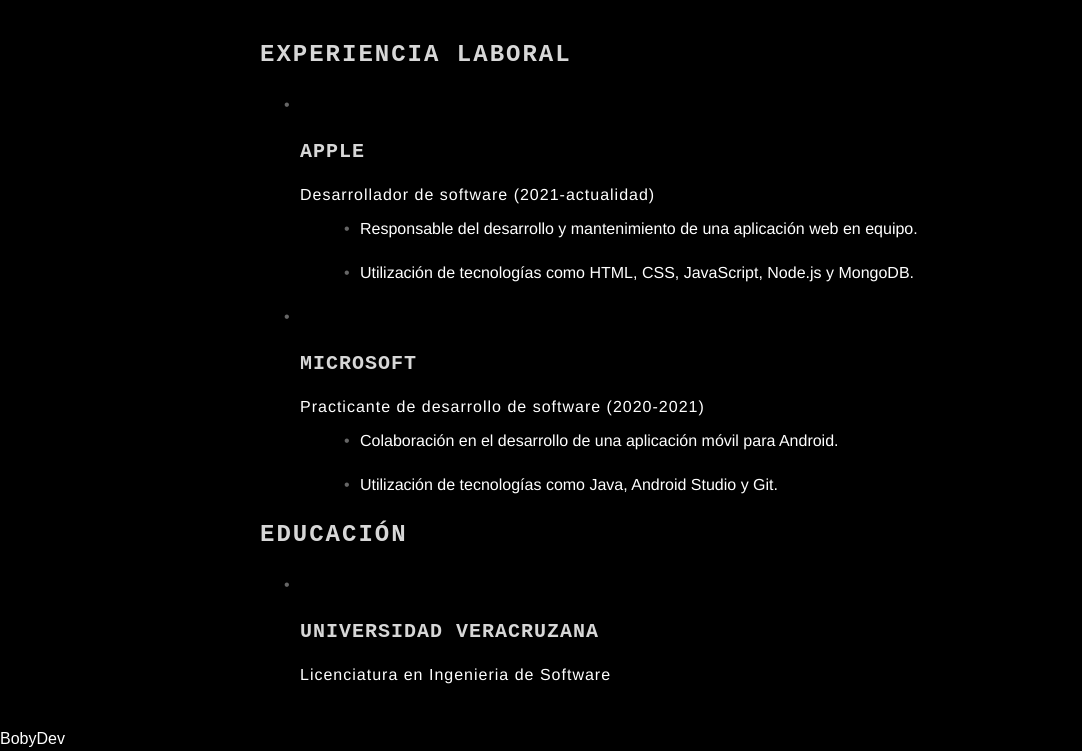
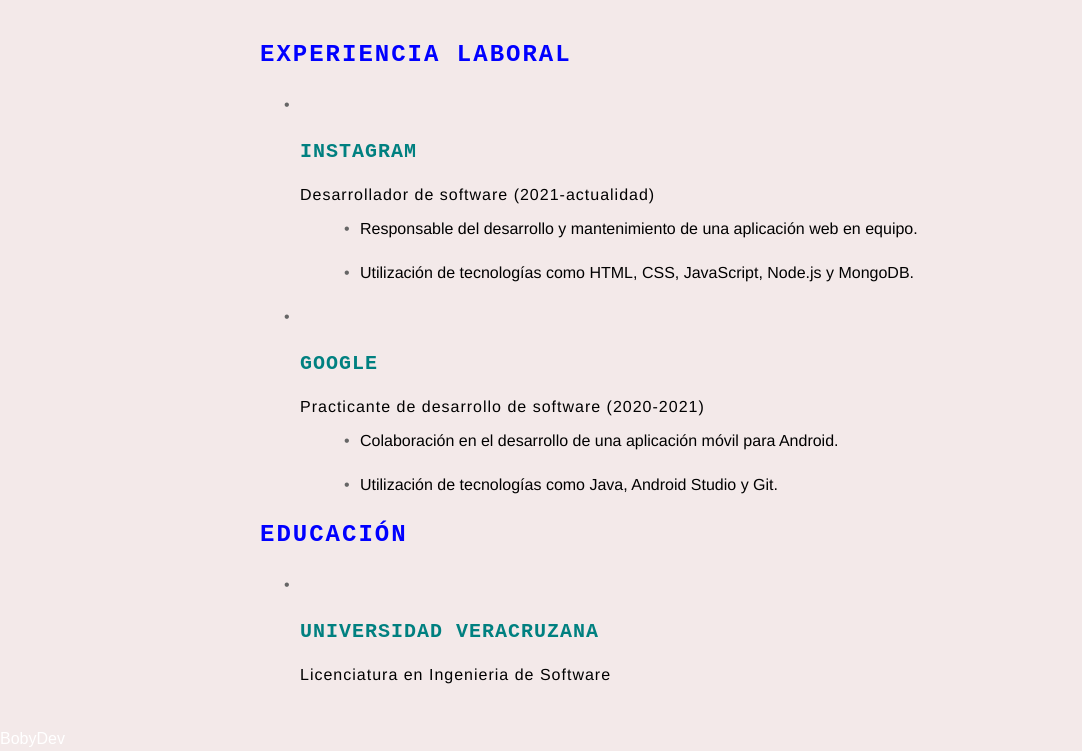
Before and after one commit to bobyDeveloper/bobyDeveloper.github.io, a plain HTML site: page PaginaCV/index.html in a window 1280 px wide. Shown: the part 138-889 px from the top of the page, without its empty margins (0-1082 px from the left). Drawn offline with Linux system fonts and the light colour scheme.

Commit message:
correccion

```diff
--- a/PaginaCV/Style.css
+++ b/PaginaCV/Style.css
@@ -27,7 +27,7 @@
   body {
     margin: 0;
     font-family: Arial, sans-serif;
-    background-color: #000000;
+    background-color: #F3E9E9;
     padding: 0;
     color: #ffffff;
     font-size: 16px;
@@ -50,6 +50,7 @@
   h1 {
     font-size: 2em;
     margin: 0.67em 0;
+    background-color: #E6B8B8;
   }
 
   /* Grouping content
@@ -85,6 +86,7 @@
 
   a {
     background-color: transparent;
+    color: #F6C5C5;
   }
 
   /**
@@ -339,7 +341,7 @@
     display: list-item;
   }
 
-  /* Misc
+  /* MiscMiguel Rivera
      ========================================================================== */
 
   /**
@@ -399,10 +401,11 @@
     font-weight: bold;
     text-transform: uppercase;
     letter-spacing: 2px;
-    color: #d7d7d7;
+    color: blue;
   }
 
   .main li {
+    color: black;
     margin-bottom: 20px;
     font-family: 'Helvetica Neue', sans-serif;
     font-weight: lighter;
@@ -416,7 +419,7 @@
     font-weight: bold;
     text-transform: uppercase;
     letter-spacing: 1px;
-    color: #d7d7d7;
+    color: teal;
   }
 
   .main p {
--- a/PaginaCV/index.html
+++ b/PaginaCV/index.html
@@ -17,7 +17,7 @@
 			<h2>Experiencia laboral</h2>
 			<ul>
 				<li>
-					<h3>Apple</h3>
+					<h3>Instagram</h3>
 					<p>Desarrollador de software (2021-actualidad)</p>
 					<ul>
 						<li>Responsable del desarrollo y mantenimiento de una aplicación web en equipo.</li>
@@ -25,7 +25,7 @@
 					</ul>
 				</li>
 				<li>
-					<h3>Microsoft</h3>
+					<h3>Google</h3>
 					<p>Practicante de desarrollo de software (2020-2021)</p>
 					<ul>
 						<li>Colaboración en el desarrollo de una aplicación móvil para Android.</li>
```
